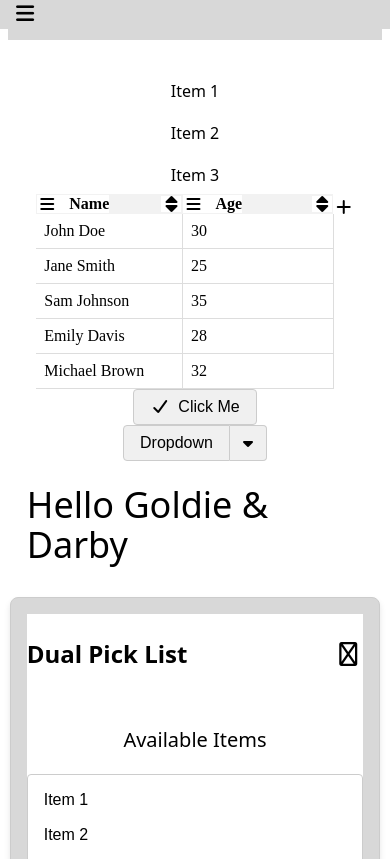
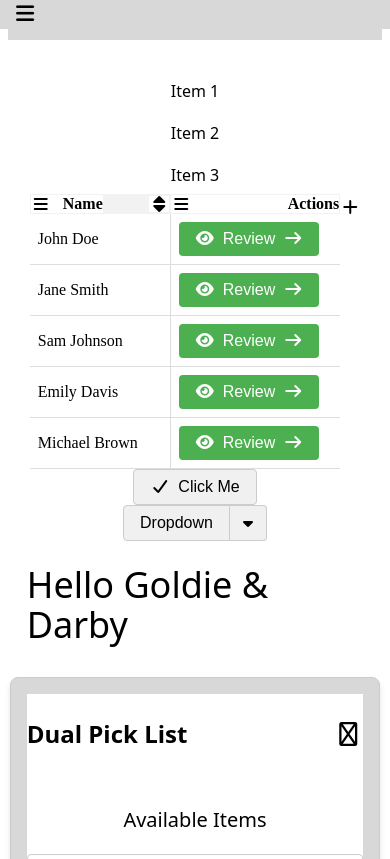
Before and after one commit to taylor-barron/tuppaware-dev, a Next.js app: page /dev in a window 390 px wide. Shown: the top 859 px of the page. Built offline with nearby package versions, Linux system fonts and the light colour scheme.

Commit message:
action button in mobile table and refactored action button to new component

```diff
--- /dev/null
+++ b/Tuppaware/components/table/table-action-button.jsx
@@ -0,0 +1,72 @@
+"use client";
+
+import Button from "../../buttons/button";
+import DropdownButton from "../../buttons/dropdownbutton";
+
+export default function TableActionButton({
+  isVisible,
+  columns,
+  getActionCellStyle,
+  useDropdownButton,
+  dropdownButtonData,
+  rowDropdownItems,
+  useActionButton,
+  actionButtonData,
+  row,
+  rowIndex,
+
+}) {
+  if (!isVisible) return null;
+
+  return (
+    <td style={getActionCellStyle(columns.length)}>
+      {useDropdownButton ? (
+        <DropdownButton
+          outerContainerStyle={dropdownButtonData.outerContainerStyle}
+          outerContainerClassName={dropdownButtonData.outerContainerClassName}
+          buttonContainerStyle={dropdownButtonData.buttonContainerStyle}
+          buttonContainerClassName={dropdownButtonData.buttonContainerClassName}
+          onButtonClick={(event) => {
+            event.stopPropagation();
+            dropdownButtonData.onButtonClick?.(row, rowIndex);
+          }}
+          buttonClassName={dropdownButtonData.buttonClassName}
+          buttonStyle={dropdownButtonData.buttonStyle}
+          leadingIconClassName={dropdownButtonData.leadingIconClassName}
+          leadingIconStyle={dropdownButtonData.leadingIconStyle}
+          trailingIconClassName={dropdownButtonData.trailingIconClassName}
+          trailingIconStyle={dropdownButtonData.trailingIconStyle}
+          dropdownContainerStyle={dropdownButtonData.dropdownContainerStyle}
+          dropdownContainerClassName={dropdownButtonData.dropdownContainerClassName}
+          dropdownIconStyle={dropdownButtonData.dropdownIconStyle}
+          showDropdown={dropdownButtonData.showDropdown}
+          bottomRowsToShowUpwardsDropdown={dropdownButtonData.bottomRowsToShowUpwardsDropdown}
+          dropdownItems={rowDropdownItems}
+          actionElementStyle={dropdownButtonData.actionElementStyle}
+          actionElementClassName={dropdownButtonData.actionElementClassName}
+          urlElementStyle={dropdownButtonData.urlElementStyle}
+          urlElementClassName={dropdownButtonData.urlElementClassName}
+        >
+          {dropdownButtonData.text}
+        </DropdownButton>
+
+      ) : useActionButton ? (
+        <Button
+          style={actionButtonData.style}
+          className={actionButtonData.className}
+          leadingIconClassName={actionButtonData.leadingIconClassName}
+          leadingIconStyle={actionButtonData.leadingIconStyle}
+          trailingIconClassName={actionButtonData.trailingIconClassName}
+          trailingIconStyle={actionButtonData.trailingIconStyle}
+          onClick={(event) => {
+            event.stopPropagation();
+            actionButtonData.onClick?.(row, rowIndex);
+          }}
+        >
+          {actionButtonData.text}
+        </Button>
+
+      ) : null}
+    </td>
+  );
+}
--- a/Tuppaware/components/table/table-mobile.jsx
+++ b/Tuppaware/components/table/table-mobile.jsx
@@ -7,9 +7,10 @@ import DropdownButton from "../../buttons/dropdownbutton";
 import FlexBox from "../../containers/flexbox";
 import Icon from "../../text/icon";
 import Modal from "../../modals/modal";
-import { renderCellValue, selectColumns } from "./table-service";
+import { renderCellValue, selectColumns, computeInitiallyShowActionColumn, ACTION_COLUMN_MAPTO } from "./table-service";
 import OverlayModal from "../../modals/overlaymodal";
 import VerticalList from "../list/verticallist";
+import TableActionButton from "./table-action-button";
 
 export default function TableMobile({
   tableClassName,
@@ -19,6 +20,7 @@ export default function TableMobile({
   columns,
   tableHeadCellClassName,
   useActionsColumn,
+  actionColumn,
   rows,
   selectedRowIndex,
   showSelected,
@@ -48,8 +50,12 @@ export default function TableMobile({
   maxMobileColumns,
 
 }) {
+  const [showActionColumn, setShowActionColumn] = useState(() =>
+    computeInitiallyShowActionColumn(useActionsColumn, actionColumn, maxMobileColumns, columns)
+  );
+
   const normalizedColumns = useMemo(
-    () => selectColumns(columns),
+    () => selectColumns(columns, showActionColumn),
     [columns]
   );
 
@@ -72,16 +78,23 @@ export default function TableMobile({
   const [listItems, setListItems] = useState([]);
   const [replaceMapTo, setReplaceMapTo] = useState(null);
 
-  const buildListItems = (mapTo) => {
+  const buildListItems = (mapTo, actionColumnIncluded) => {
     const items = columns
       .filter(column => !column.selected)
       .map(column => ({ name: column.name, mapto: column.mapto }));
 
+    if (!actionColumnIncluded && useActionsColumn) {
+      items.push({ name: actionColumn.name, mapto: ACTION_COLUMN_MAPTO });
+    }
+
     if (mapTo) {
       const selectedColumn = columns.find(column => column.mapto === mapTo);
       const selectedColumnsCount = columns.filter(column => column.selected === true).length;
-      if (selectedColumn && selectedColumnsCount > 1) { // should not be able to remove last column
+      if (selectedColumn && selectedColumnsCount > 1) { // should not be able to remove last column or reduce to just the action column
         items.push({ name: "Remove " + selectedColumn.name, mapto: "remove", backgroundColor: "#f8d7da", hoverColor: "#f5c6cb" });
+
+      } else if (mapTo === ACTION_COLUMN_MAPTO) {
+        items.push({ name: "Remove " + actionColumn.name, mapto: "remove", backgroundColor: "#f8d7da", hoverColor: "#f5c6cb" });
       }
     }
 
@@ -90,12 +103,20 @@ export default function TableMobile({
 
   const columnSelect = (mapTo) => {
     setReplaceMapTo(mapTo);
-    buildListItems(mapTo);
+    buildListItems(mapTo, showActionColumn);
     setShowModal(true);
   };
 
   const handleSelection = (selectedItem) => {
     if (!selectedItem) return;
+
+    if (selectedItem.mapto === ACTION_COLUMN_MAPTO) {
+      setShowActionColumn(true);
+    }
+
+    if (replaceMapTo === ACTION_COLUMN_MAPTO) {
+      setShowActionColumn(false);
+    }
 
     const updatedColumns = columns.map((column) => {
       if (column.mapto === selectedItem.mapto) return { ...column, selected: true };
@@ -110,7 +131,7 @@ export default function TableMobile({
 
   const canAddColumn = selectedCount < (maxMobileColumns ?? columns.length);
 
-  // TODO: action button, styling, testing, clean up/group variables
+  // TODO: action button, styling, testing, clean up/group variables, throw error for any mapTo == "actionColumn"
 
   return (
     <>
@@ -138,11 +159,27 @@ export default function TableMobile({
                   </FlexBox>
                 </th>
               ) : null)}
+
+              {showActionColumn && (
+                <th className={tableHeadCellClassName}>
+                  <FlexBox direction="row" horizontal="space-between" vertical="center">
+                    <Icon className={columnSelectIconClass} style={{ marginRight: "0.75rem" }} onClick={() => {columnSelect(ACTION_COLUMN_MAPTO)}} />
+
+                    {actionColumn.name}
+                  </FlexBox>
+                </th>
+              )}
             </tr>
           </thead>
 
           <tbody>
-            {rows.map((row, rowIndex) => (
+            {rows.map((row, rowIndex) => {
+              const rowDropdownItems = (dropdownButtonData?.dropdownItems ?? []).map((item) => ({
+                ...item,
+                action: item.action ? () => item.action(row, rowIndex) : undefined,
+              }));
+
+              return (
               <tr
                 key={rowIndex}
                 style={
@@ -161,8 +198,22 @@ export default function TableMobile({
                     </td>
                   ) : null
                 )}
+
+                <TableActionButton
+                  isVisible={showActionColumn}
+                  columns={columns}
+                  getActionCellStyle={getActionCellStyle}
+                  useDropdownButton={useDropdownButton}
+                  dropdownButtonData={dropdownButtonData}
+                  rowDropdownItems={rowDropdownItems}
+                  useActionButton={useActionButton}
+                  actionButtonData={actionButtonData}
+                  row={row}
+                  rowIndex={rowIndex}
+                />
               </tr>
-            ))}
+              );
+            })}
           </tbody>
         </table>
 
--- a/Tuppaware/components/table/table-service.js
+++ b/Tuppaware/components/table/table-service.js
@@ -3,6 +3,8 @@ import { useCallback, useLayoutEffect } from "react";
 export const SORT_ASC = "asc";
 export const SORT_DESC = "desc";
 export const SORT_NONE = "none";
+
+export const ACTION_COLUMN_MAPTO = "actionColumn";
 
 export function useEmitColumnChanges(
   columns,
@@ -366,7 +368,7 @@ export function getHeaderBackgroundColor(tableHeadStyleObject) {
   return tableHeadStyleObject?.backgroundColor || "transparent";
 }
 
-export function selectColumns(columns = [], selected = null, removed = null) {
+export function selectColumns(columns = [], actionColumnIncluded = false, selected = null, removed = null) {
   if (!Array.isArray(columns)) return [];
 
   const selectedCount = columns.filter(
@@ -381,9 +383,18 @@ export function selectColumns(columns = [], selected = null, removed = null) {
 
     // only default when nothing has been selected yet
     if (selected === null && removed === null && selectedCount === 0) {
-      if (position === 0 || position === 1) isSelected = true;
+      if (position === 0 || (position === 1 && !actionColumnIncluded)) isSelected = true;
     }
 
     return { ...column, selected: isSelected };
   });
 }
+
+export function computeInitiallyShowActionColumn(useActionsColumn, actionColumn, maxMobileColumns, columns) {
+  if (!useActionsColumn) return false;
+  if (!actionColumn) return false;
+  if (!Array.isArray(columns)) return false;
+
+  const selectedCount = columns.filter((column) => column.selected === true).length;
+  return selectedCount < (maxMobileColumns ?? columns.length);
+}
--- a/Tuppaware/components/table/table.jsx
+++ b/Tuppaware/components/table/table.jsx
@@ -28,7 +28,7 @@ export default function Table({
   mobileBreakPoint = 768,
   showSelected = true,
 
-  useActionsColumn = true,
+  useActionsColumn = false,
   actionColWidth = 140,
   actionColumn = { name: "Actions" },
 
--- a/app/dev/page.jsx
+++ b/app/dev/page.jsx
@@ -91,6 +91,10 @@ export default function DevContainer() {
             setColumns(nextColumns);
           }}
 
+          useActionsColumn={true}
+          // useDropdownButton={true}
+          useActionButton={true}
+
           onColumnSort={(columnIndex) => {
             const nextColumns = updateColumns(columns, columnIndex);
             setColumns(nextColumns);
@@ -103,7 +107,6 @@ export default function DevContainer() {
             alert(`Row ${rowIndex + 1} clicked: ${JSON.stringify(columns)} clicked: ${JSON.stringify(actionColumn)}`);
           }}
 
-          useDropdownButton={true}
           actionFunction={(rowData, rowIndex) => {
             alert(`Action for row ${rowIndex + 1}: ${JSON.stringify(actionColumn)}`);
           }}
```
Also changed, not shown: Tuppaware/components/table/table-desktop.jsx (+13 -49 lines).
